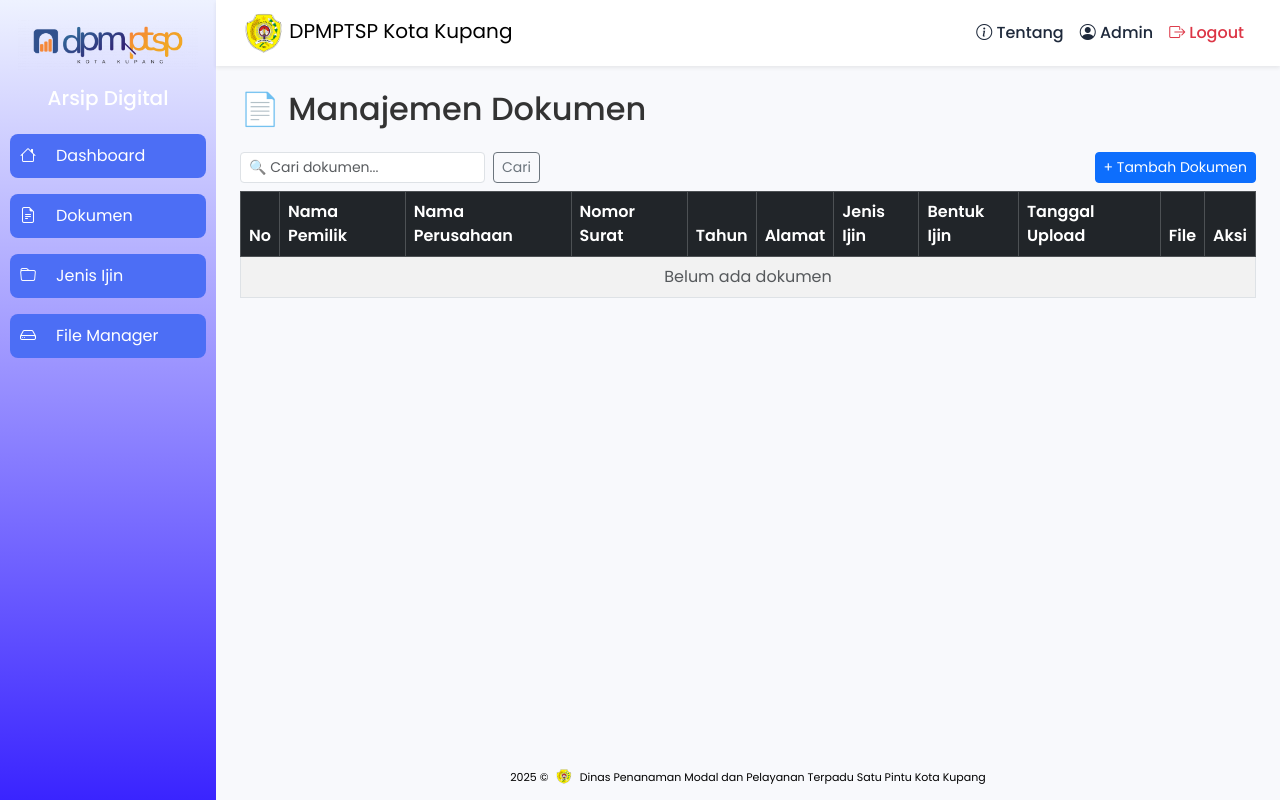
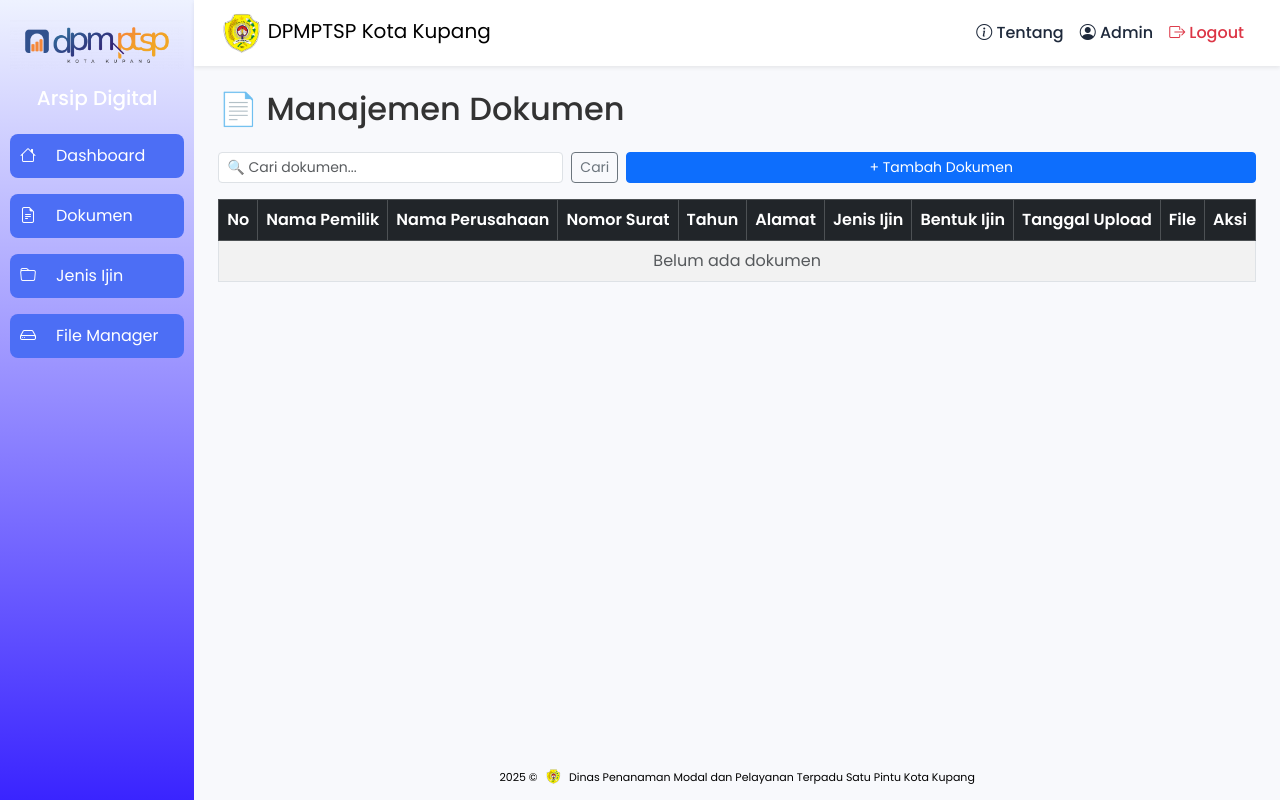
Before and after one commit to ArsipDPMPTSP/digital-arsip, a Flask app: page /dokumen in a window 1280 px wide. Run offline with Flask 3, Linux system fonts and the light colour scheme; the visitor is signed in with stand-in values (Sample User, id 1); data that the repository does not hold is empty.

Commit message:
templates (update dokumen)

```diff
--- a/templates/dokumen.html
+++ b/templates/dokumen.html
@@ -1,22 +1,29 @@
-{% extends "base.html" %} {% block content %}
+{% extends "base.html" %}
+{% block content %}
 <h2 class="mb-4">📄 Manajemen Dokumen</h2>
 
-<!-- 🔍 Pencarian -->
-<div class="d-flex justify-content-between mb-2">
-  <form method="GET" action="{{ url_for('dokumen') }}" class="d-flex" style="max-width: 300px">
-    <input type="text" name="search" value="{{ search or '' }}" placeholder="🔍 Cari dokumen..." class="form-control form-control-sm me-2" />
+<!-- 🔍 Pencarian & Tambah -->
+<div class="d-flex flex-column flex-md-row justify-content-between align-items-start align-items-md-center mb-3 gap-2">
+  <!-- Form pencarian -->
+  <form method="GET" action="{{ url_for('dokumen') }}" class="d-flex w-100 w-md-auto" style="max-width: 400px">
+    <input
+      type="text"
+      name="search"
+      value="{{ search or '' }}"
+      placeholder="🔍 Cari dokumen..."
+      class="form-control form-control-sm me-2" />
     <button class="btn btn-sm btn-outline-secondary">Cari</button>
   </form>
 
-  <!-- Tombol Tambah -->
-  <a href="{{ url_for('form_tambah_dokumen') }}" class="btn btn-primary btn-sm">+ Tambah Dokumen</a>
+  <!-- Tombol tambah -->
+  <a href="{{ url_for('form_tambah_dokumen') }}" class="btn btn-primary btn-sm w-100 w-md-auto">+ Tambah Dokumen</a>
 </div>
 
 <!-- 📄 Daftar Dokumen -->
 <div class="table-responsive">
-  <table class="table table-bordered table-striped">
+  <table class="table table-bordered table-striped table-hover align-middle">
     <thead class="table-dark">
-      <tr>
+      <tr class="text-nowrap">
         <th>No</th>
         <th>Nama Pemilik</th>
         <th>Nama Perusahaan</th>
@@ -42,7 +49,7 @@
         <td>{{ d.kategori or "-" }}</td>
         <td>{{ d.jenis or "-" }}</td>
         <td>{{ d.tgl_upload.strftime('%d-%m-%Y %H:%M') if d.tgl_upload else "-" }}</td>
-        <td>
+        <td class="d-flex flex-wrap gap-1">
           {% if d.file_url %}
           <a href="{{ d.file_url }}" target="_blank" class="btn btn-sm btn-primary">👁 Lihat</a>
           <a href="{{ d.file_url }}" download class="btn btn-sm btn-success">⬇️ Unduh</a>
```
